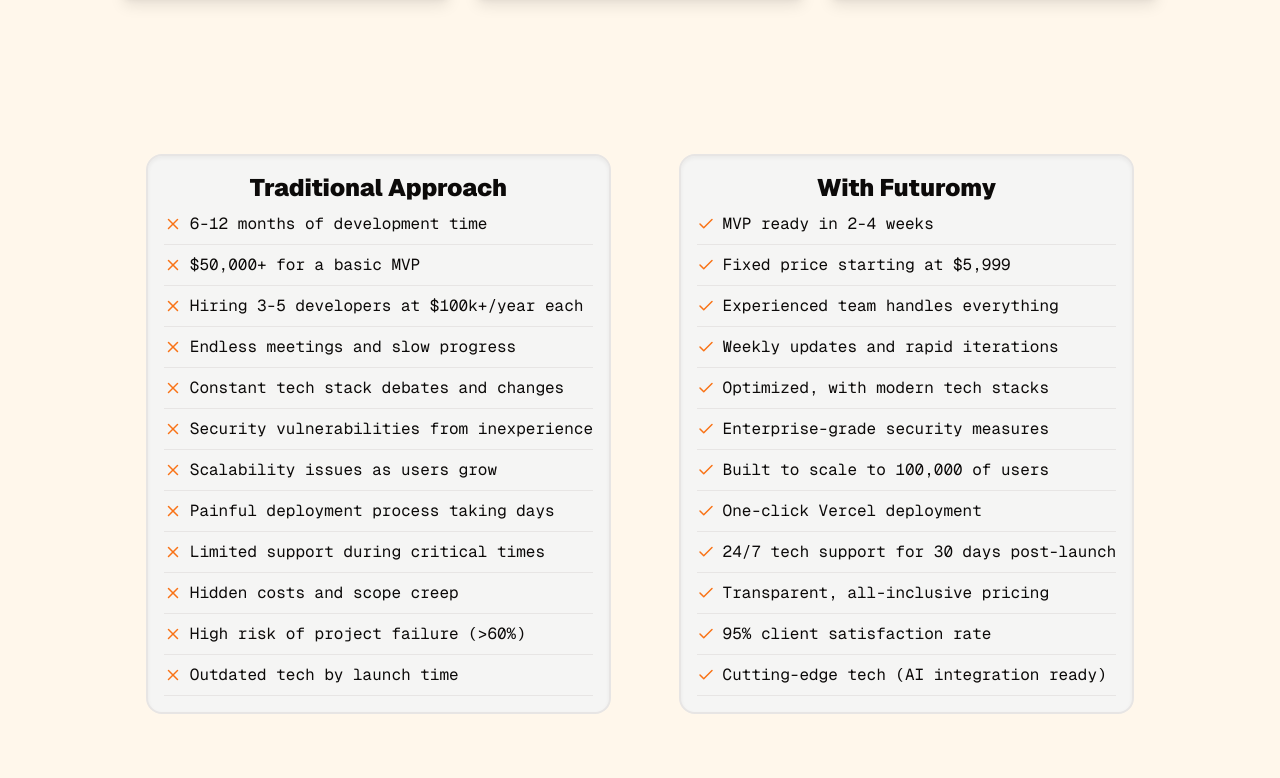
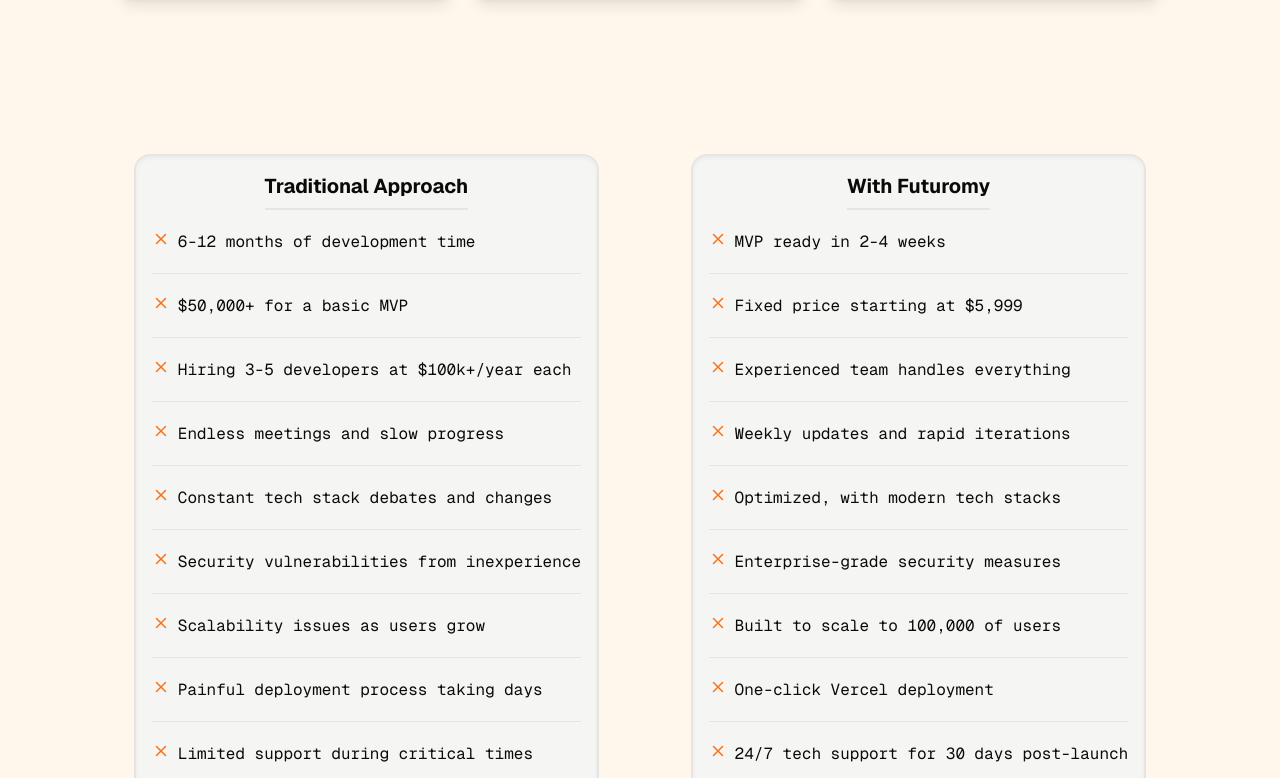
Before and after one commit to Alicansan/futuromy_w_payload, a Next.js app: page /en in a window 1280 px wide. Shown: the part 1042-1820 px from the top of the page. Built offline with nearby package versions, Linux system fonts and the light colour scheme.

Commit message:
before build error

```diff
--- a/src/components/common/Comparison.tsx
+++ b/src/components/common/Comparison.tsx
@@ -6,12 +6,12 @@
 const Comparison = () => {
   const t = useTranslations('Comparison');
   return (
-    <section className="mx-auto max-w-6xl px-4">
+    <section className="mx-auto px-4">
       <Tabs
         defaultValue="withFuturomy"
-        className="my-12 flex max-w-6xl flex-col min-[1000px]:hidden"
+        className="mx-auto my-12 flex max-w-[560px] flex-col min-[770px]:hidden"
       >
-        <TabsList className="mx-auto max-w-6xl rounded-xl border-[1px] shadow-inner">
+        <TabsList className="mx-auto rounded-xl border-[1px] shadow-inner">
           <TabsTrigger
             value="traditional"
             className="rounded-l-xl text-foreground data-[state=active]:bg-primary data-[state=active]:text-secondary"
@@ -26,19 +26,15 @@
           </TabsTrigger>
         </TabsList>
         <TabsContent value="traditional">
-          <div className="mx-auto flex w-min max-w-[580px] flex-col items-center text-nowrap rounded-2xl border-2 bg-secondary p-4 text-center shadow-inner">
-            <h1 className="mx-auto max-w-min text-nowrap text-base font-black md:w-[90vw] md:text-2xl">
-              {t('contitle')}
-            </h1>
-
-            <div className="mx-auto flex max-w-min flex-col items-start align-middle">
+          <div className="mx-auto flex flex-col items-center rounded-2xl border-2 bg-secondary p-4 text-center shadow-inner">
+            <div className="w-full flex-grow space-y-4">
               {bulletElements.map((element) => (
                 <div
                   key={element}
                   className="flex w-full gap-2 border-b-[1px] py-2"
                 >
                   <X className="text-primary" width={18} />{' '}
-                  <p className="flex max-w-min text-nowrap font-mono text-sm md:text-base">
+                  <p className="flex text-wrap font-mono text-sm md:text-base">
                     {t(`cons.${element}`)}
                   </p>
                 </div>
@@ -47,19 +43,15 @@
           </div>
         </TabsContent>
         <TabsContent value="withFuturomy">
-          <div className="mx-auto flex w-min max-w-[580px] flex-col items-center text-nowrap rounded-2xl border-2 bg-secondary p-4 text-center shadow-inner">
-            <h1 className="mx-auto max-w-min text-nowrap text-base font-black md:w-[90vw] md:text-2xl">
-              {t('title')}
-            </h1>
-
-            <div className="mx-auto flex max-w-min flex-col items-start align-middle">
+          <div className="mx-auto flex flex-col items-center rounded-2xl border-2 bg-secondary p-4 text-center shadow-inner">
+            <div className="w-full flex-grow space-y-4">
               {bulletElements.map((element) => (
                 <div
                   key={element}
                   className="flex w-full gap-2 border-b-[1px] py-2"
                 >
                   <Check className="text-primary" width={18} />{' '}
-                  <p className="flex max-w-min text-nowrap font-mono text-sm md:text-base">
+                  <p className="flex text-wrap font-mono text-sm md:text-base">
                     {t(`bullets.${element}`)}
                   </p>
                 </div>
@@ -68,39 +60,39 @@
           </div>
         </TabsContent>
       </Tabs>
-      <div className="mx-auto hidden w-full max-w-7xl px-8 min-[1000px]:flex lg:flex-row">
-        <div className="mx-auto my-12 flex w-min max-w-[580px] flex-col items-center text-nowrap rounded-2xl border-2 bg-secondary p-4 text-center shadow-inner">
-          <h1 className="mx-auto max-w-min text-nowrap text-base font-black md:w-[90vw] md:text-2xl">
+      <div className="mx-auto hidden w-full max-w-6xl gap-4 px-8 min-[770px]:flex lg:flex-row">
+        <div className="mx-auto my-12 flex flex-col items-center rounded-2xl border-2 bg-secondary p-4 text-center shadow-inner">
+          <h1 className="mx-auto max-w-min text-nowrap border-b-2 pb-2 font-bold md:w-[90vw] md:text-xl">
             {t('contitle')}
           </h1>
 
-          <div className="mx-auto flex max-w-min flex-col items-start align-middle">
+          <div className="mx-auto flex flex-col align-middle">
             {bulletElements.map((element) => (
               <div
                 key={element}
-                className="flex w-full gap-2 border-b-[1px] py-2"
+                className="flex h-[4rem] w-full items-center gap-2 border-b-[1px]"
               >
-                <X className="text-primary" width={18} />{' '}
-                <p className="flex max-w-min text-nowrap font-mono text-sm md:text-base">
+                <p className="flex text-start font-mono text-sm md:text-base">
+                  <X className="mr-2 text-primary" width={18} height={18} />{' '}
                   {t(`cons.${element}`)}
                 </p>
               </div>
             ))}
           </div>
         </div>
-        <div className="mx-auto my-12 flex w-min max-w-[580px] flex-col items-center text-nowrap rounded-2xl border-2 bg-secondary p-4 text-center shadow-inner">
-          <h1 className="mx-auto max-w-min text-nowrap text-base font-black md:w-[90vw] md:text-2xl">
+        <div className="mx-auto my-12 flex flex-col items-center rounded-2xl border-2 bg-secondary p-4 text-center shadow-inner">
+          <h1 className="mx-auto max-w-min text-nowrap border-b-2 pb-2 font-bold md:w-[90vw] md:text-xl">
             {t('title')}
           </h1>
 
-          <div className="mx-auto flex max-w-min flex-col items-start align-middle">
+          <div className="mx-auto flex flex-col align-middle">
             {bulletElements.map((element) => (
               <div
                 key={element}
-                className="flex w-full gap-2 border-b-[1px] py-2"
+                className="flex h-[4rem] w-full items-center gap-2 border-b-[1px]"
               >
-                <Check className="text-primary" width={18} />{' '}
-                <p className="flex max-w-min text-nowrap font-mono text-sm md:text-base">
+                <p className="flex text-start font-mono text-sm md:text-base">
+                  <X className="mr-2 text-primary" width={18} height={18} />{' '}
                   {t(`bullets.${element}`)}
                 </p>
               </div>
```
Also changed, not shown: package.json (+12 -12 lines), next.config.js (renamed from next.config.mjs), 1 other file (tests, documents, lock files or other folders).
